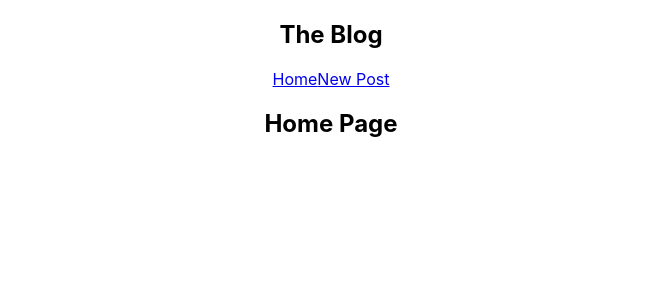
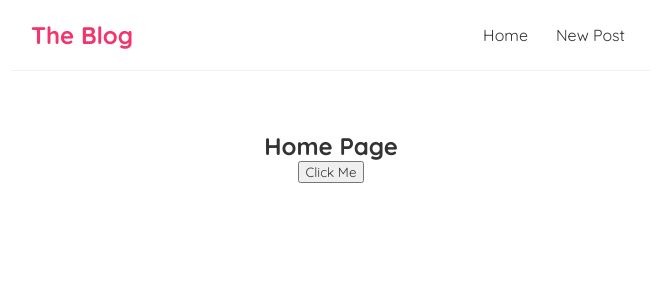
Before and after one commit to Frederic-S/my-blog, a React (Create React App) app: page / in a window 1280 px wide. Shown: the top 300 px of the page, without its empty margins (309-965 px from the left). Built offline with nearby package versions, Linux system fonts and the light colour scheme.

Commit message:
added css

```diff
--- a/src/Home.js
+++ b/src/Home.js
@@ -1,7 +1,11 @@
 const Home = () => {
+    const handleClick = () => {
+        console.log('Hello, my friends')
+    }
     return (
         <div className='home'>
             <h2>Home Page</h2>
+            <button onClick={handleClick}>Click Me</button>
         </div>
     )
 }
--- a/src/index.css
+++ b/src/index.css
@@ -1,13 +1,35 @@
-body {
-  margin: 0;
-  font-family: -apple-system, BlinkMacSystemFont, 'Segoe UI', 'Roboto', 'Oxygen',
-    'Ubuntu', 'Cantarell', 'Fira Sans', 'Droid Sans', 'Helvetica Neue',
-    sans-serif;
-  -webkit-font-smoothing: antialiased;
-  -moz-osx-font-smoothing: grayscale;
+@import url('https://fonts.googleapis.com/css2?family=Quicksand:wght@300;400;500;600;700&display=swap');
+
+/* base styles */
+* {
+    margin: 0;
+    font-family: 'Quicksand';
+    color: #333;
 }
-
-code {
-  font-family: source-code-pro, Menlo, Monaco, Consolas, 'Courier New',
-    monospace;
+.navbar {
+    padding: 20px;
+    display: flex;
+    align-items: center;
+    max-width: 600px;
+    margin: 0 auto;
+    border-bottom: 1px solid #f2f2f2;
 }
+.navbar h1 {
+    color: #f1356d;
+}
+.navbar .links {
+    margin-left: auto;
+}
+.navbar a {
+    margin-left: 16px;
+    text-decoration: none;
+    padding: 6px;
+}
+.navbar a:hover {
+    color: #f1356d;
+}
+.content {
+    max-width: 600px;
+    margin: 40px auto;
+    padding: 20px;
+}
```
